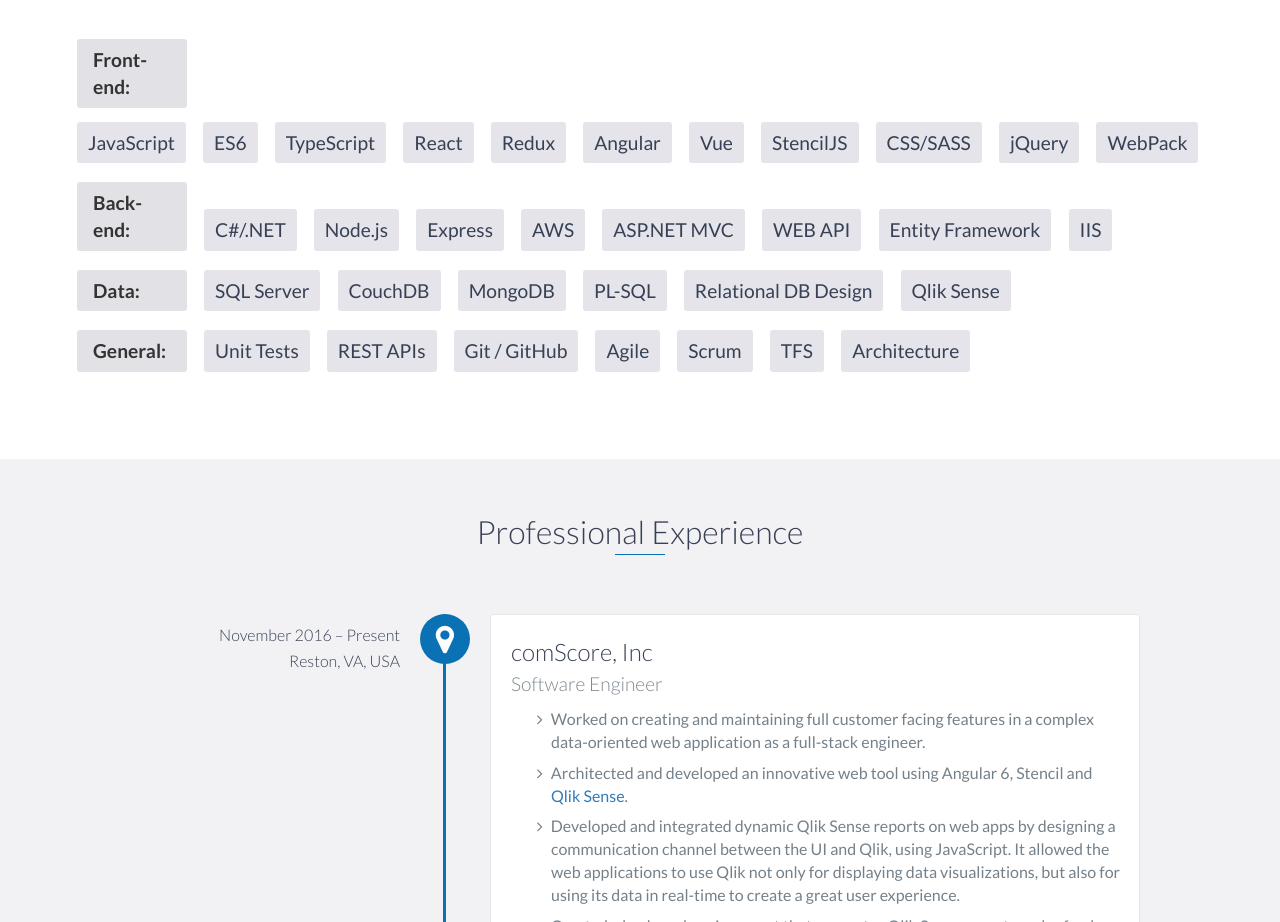
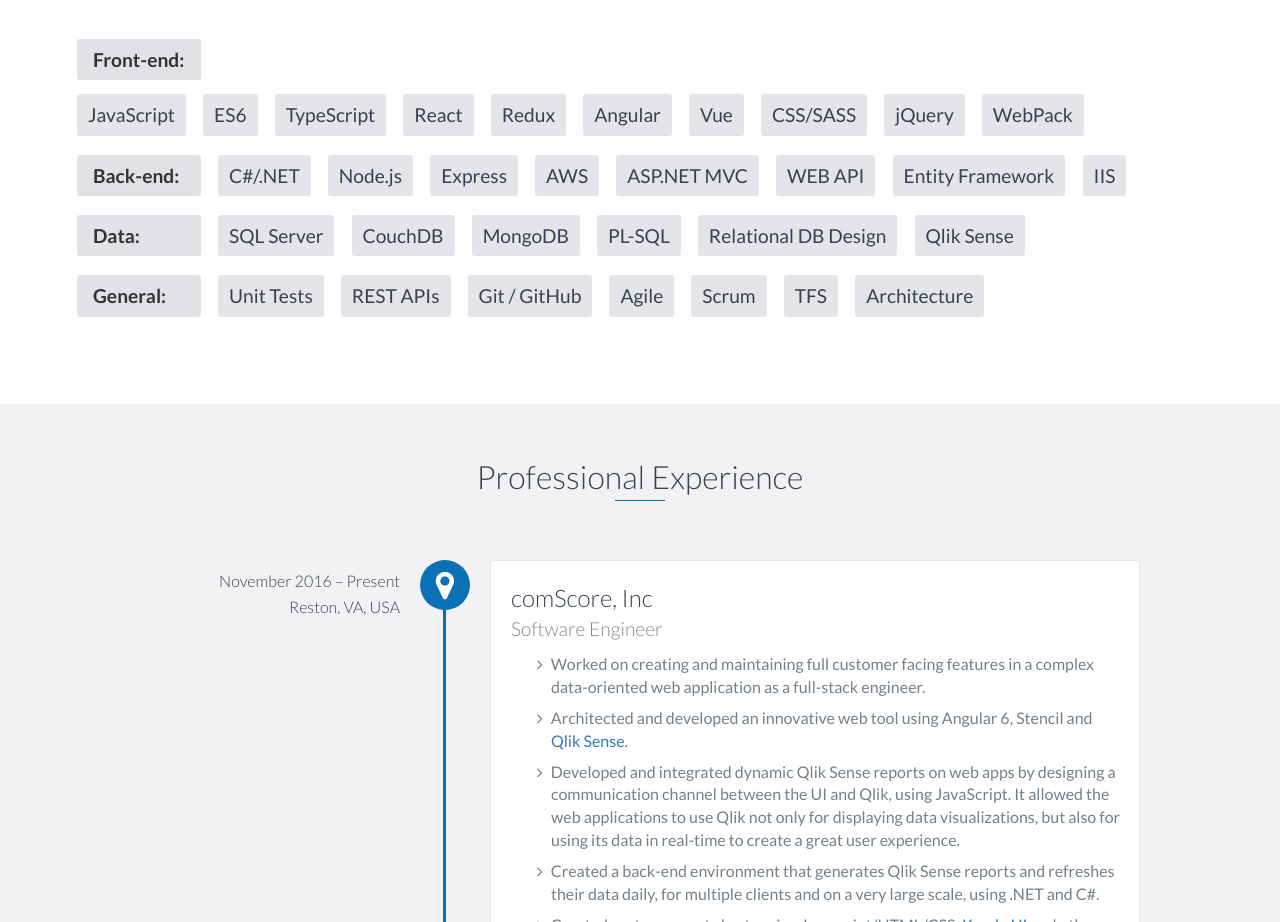
Before and after one commit to pedropmota/pedropaulomota.github.io, a plain HTML site: page index.html in a window 1280 px wide. Shown: the part 1320-2242 px from the top of the page. Drawn offline with nearby package versions, Linux system fonts and the light colour scheme.

Commit message:
Style updates on the skills

```diff
--- a/index.html
+++ b/index.html
@@ -12,6 +12,17 @@
     <link rel="stylesheet" href="libs/font-awesome/css/font-awesome.min.css">
     <link href="css/bootstrap.min.css" rel="stylesheet">
     <link href="css/styles.css" rel="stylesheet">
+
+  <style>
+
+    #skill-highlights .skill-title {
+      width: 124px;
+    }
+
+
+
+  </style>
+
 </head>
 
 <body>
@@ -116,7 +127,6 @@
                   <li>Redux</li>
 			            <li>Angular</li>
 			            <li>Vue</li>
-			            <li>StencilJS</li>
                   <li>CSS/SASS</li>
                   <li>jQuery</li>
                   <li>WebPack</li>
```
